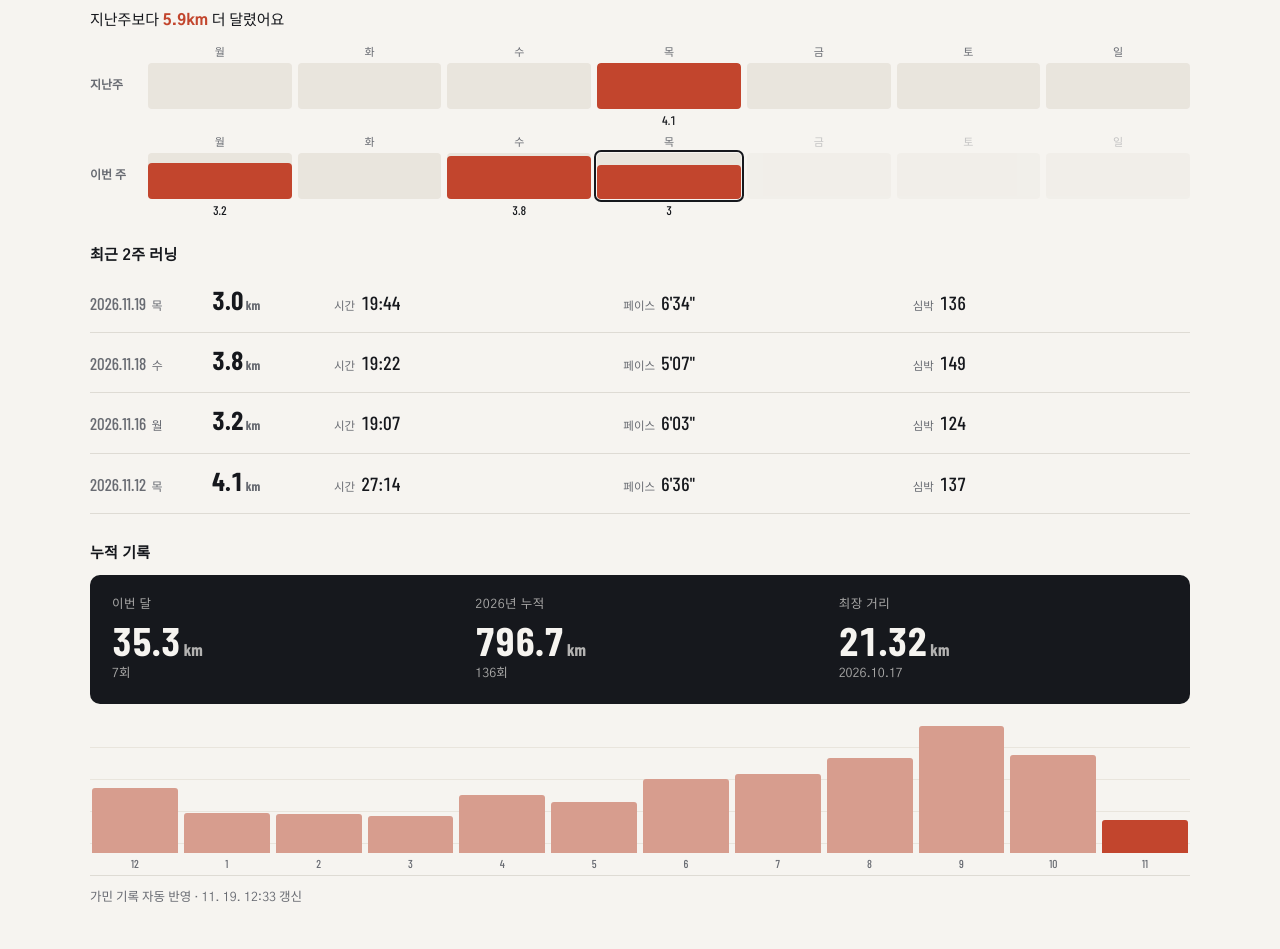
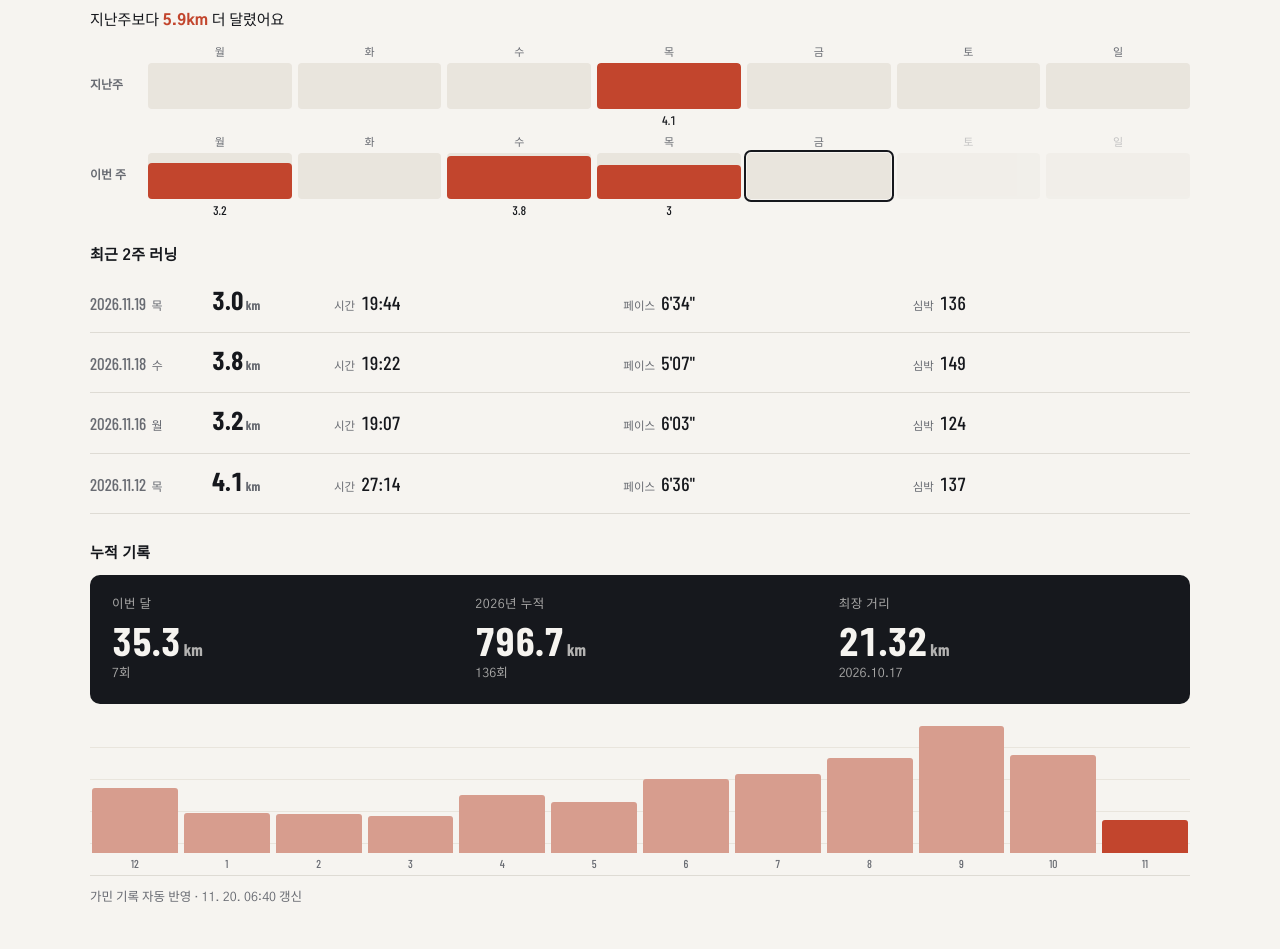
Before and after one commit to kgg8308/slowandsteadyboy, a plain HTML site: page index.html in a window 1280 px wide. Shown: the part 1583-2532 px from the top of the page. Drawn offline with nearby package versions, Linux system fonts and the light colour scheme; a web font is replaced by a local one.

Commit message:
최신 영상 · 러닝 기록 자동 갱신

```diff
--- a/index.html
+++ b/index.html
@@ -304,7 +304,7 @@ footer .wrap{padding-block:26px 40px;display:flex;justify-content:space-between;
     <p class="log-nudge">지난주보다 <b>5.9km</b> 더 달렸어요</p>
     <div class="log-days" aria-label="최근 2주 날짜별 거리">
       <div class="log-wrow"><strong>지난주</strong><div class="log-day" title="11.9 · 0km"><i>월</i><span><span style="height:0%"></span></span><em></em></div><div class="log-day" title="11.10 · 0km"><i>화</i><span><span style="height:0%"></span></span><em></em></div><div class="log-day" title="11.11 · 0km"><i>수</i><span><span style="height:0%"></span></span><em></em></div><div class="log-day on" title="11.12 · 4.1km"><i>목</i><span><span style="height:100%"></span></span><em>4.1</em></div><div class="log-day" title="11.13 · 0km"><i>금</i><span><span style="height:0%"></span></span><em></em></div><div class="log-day" title="11.14 · 0km"><i>토</i><span><span style="height:0%"></span></span><em></em></div><div class="log-day" title="11.15 · 0km"><i>일</i><span><span style="height:0%"></span></span><em></em></div></div>
-      <div class="log-wrow"><strong>이번 주</strong><div class="log-day on" title="11.16 · 3.2km"><i>월</i><span><span style="height:78%"></span></span><em>3.2</em></div><div class="log-day" title="11.17 · 0km"><i>화</i><span><span style="height:0%"></span></span><em></em></div><div class="log-day on" title="11.18 · 3.8km"><i>수</i><span><span style="height:93%"></span></span><em>3.8</em></div><div class="log-day on today" title="11.19 · 3km"><i>목</i><span><span style="height:73%"></span></span><em>3</em></div><div class="log-day future" title="11.20 · 0km"><i>금</i><span><span style="height:0%"></span></span><em></em></div><div class="log-day future" title="11.21 · 0km"><i>토</i><span><span style="height:0%"></span></span><em></em></div><div class="log-day future" title="11.22 · 0km"><i>일</i><span><span style="height:0%"></span></span><em></em></div></div>
+      <div class="log-wrow"><strong>이번 주</strong><div class="log-day on" title="11.16 · 3.2km"><i>월</i><span><span style="height:78%"></span></span><em>3.2</em></div><div class="log-day" title="11.17 · 0km"><i>화</i><span><span style="height:0%"></span></span><em></em></div><div class="log-day on" title="11.18 · 3.8km"><i>수</i><span><span style="height:93%"></span></span><em>3.8</em></div><div class="log-day on" title="11.19 · 3km"><i>목</i><span><span style="height:73%"></span></span><em>3</em></div><div class="log-day today" title="11.20 · 0km"><i>금</i><span><span style="height:0%"></span></span><em></em></div><div class="log-day future" title="11.21 · 0km"><i>토</i><span><span style="height:0%"></span></span><em></em></div><div class="log-day future" title="11.22 · 0km"><i>일</i><span><span style="height:0%"></span></span><em></em></div></div>
     </div>
   </div>
   <h3 class="log-sub">최근 2주 러닝</h3>
@@ -358,7 +358,7 @@ footer .wrap{padding-block:26px 40px;display:flex;justify-content:space-between;
       <div class="log-bar" title="2026-10 · 106.3km · 18회"><span style="height:77%"></span><em>10</em></div>
       <div class="log-bar cur" title="2026-11 · 35.3km · 7회"><span style="height:26%"></span><em>11</em></div>
   </div>
-  <p class="log-upd">가민 기록 자동 반영 · 11. 19. 12:33 갱신</p>
+  <p class="log-upd">가민 기록 자동 반영 · 11. 20. 06:40 갱신</p>
   <!-- runs:end -->
 </div></section>
 
```
Also changed, not shown: data/runs.json (+4 -4 lines).
